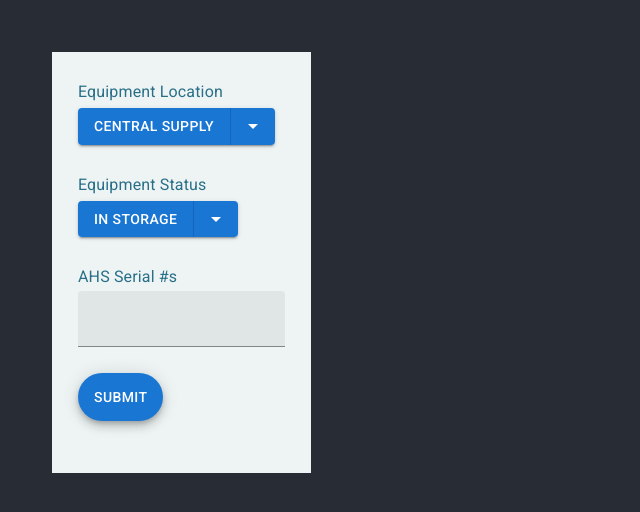
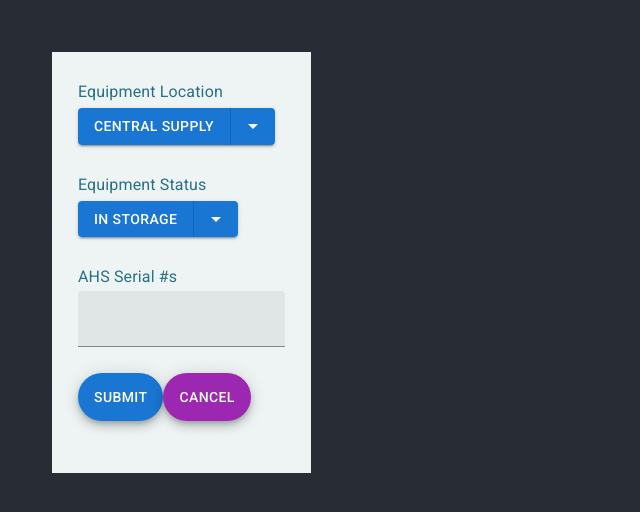
Before and after one commit to sguzman12/advent-inventory-tracker, a React (Create React App) app: page / in a window 1280 px wide. Shown: the top 512 px of the page, without its empty margins (0-640 px from the left). Built offline with nearby package versions, Linux system fonts and the light colour scheme.

Commit message:
Adding some CSS and created ActionButton component

```diff
--- a/src/components/ActionButton.jsx
+++ b/src/components/ActionButton.jsx
@@ -1,19 +1,30 @@
 import React from "react";
 import Fab from "@mui/material/Fab";
+import PropTypes from "prop-types";
 
-function ActionButton() {
-  const handleOnClick = (event) => {
-    console.log(event);
+function ActionButton(props) {
+  const { label, onClick, color } = props;
+  const handleOnClick = () => {
+    if (onClick) {
+      onClick();
+    }
   };
   return (
-    <Fab
-      variant="extended"
-      color="primary"
-      onClick={(event) => handleOnClick(event)}
-    >
-      Submit
+    <Fab variant="extended" color={color} onClick={handleOnClick}>
+      {label}
     </Fab>
   );
 }
 
+ActionButton.propTypes = {
+  label: PropTypes.string,
+  onClick: PropTypes.func.isRequired,
+  color: PropTypes.string,
+};
+
+ActionButton.defaultProps = {
+  label: "",
+  color: "",
+};
+
 export default ActionButton;
--- a/src/screens/Inventory.css
+++ b/src/screens/Inventory.css
@@ -11,3 +11,8 @@
 /* .input:hover {
   background-color: black;
 } */
+
+.form_buttons {
+  align-items: flex-end;
+  justify-content: right;
+}
--- a/src/screens/Inventory.jsx
+++ b/src/screens/Inventory.jsx
@@ -13,7 +13,13 @@ import "@fontsource/roboto/500.css";
 import "@fontsource/roboto/700.css";
 
 function Inventory() {
-  const options = ["Hola", "Mundo"];
+  const handleSubmit = (event) => {
+    console.log("Inside handleSubmit");
+  };
+
+  const handleCancel = () => {
+    console.log("Inside handleCancel");
+  };
   return (
     <Box className="form">
       {/* <img src={logo} alt="logo" /> */}
@@ -26,8 +32,17 @@ function Inventory() {
       <Box className="input">
         <TextArea label="AHS Serial #s" />
       </Box>
-      <Box>
-        <ActionButton />
+      <Box className="form_buttons">
+        <ActionButton
+          label="Submit"
+          onClick={(event) => handleSubmit(event)}
+          color="primary"
+        />
+        <ActionButton
+          label="Cancel"
+          onClick={() => handleCancel()}
+          color="secondary"
+        />
       </Box>
     </Box>
   );
```
